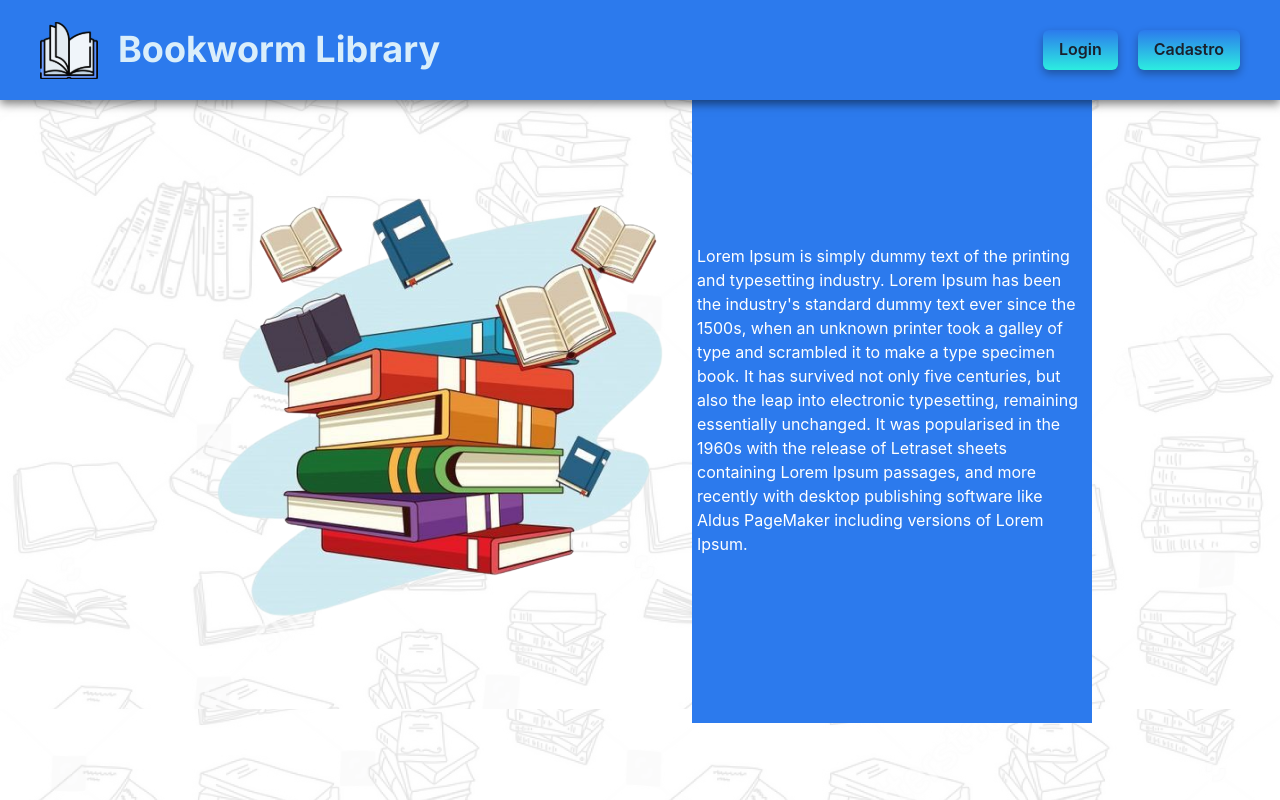
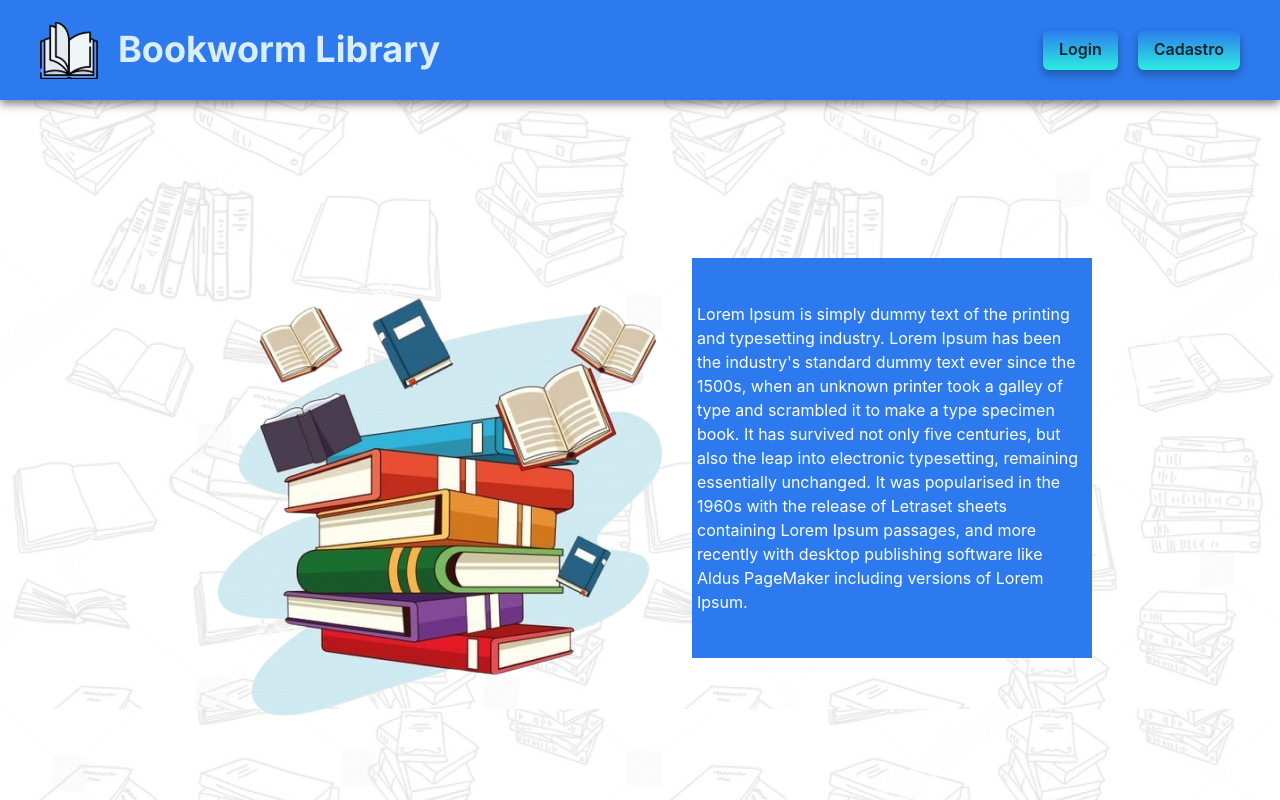
Before and after one commit to Bookworm-library/projeto-front-end, a React (Vite) app: page / in a window 1280 px wide. Built offline with nearby package versions, Linux system fonts and the light colour scheme.

Commit message:
Add: estilizando a imagem e a div de texto da MainLandingPage

```diff
--- a/src/components/MainLandingPage/index.tsx
+++ b/src/components/MainLandingPage/index.tsx
@@ -1,4 +1,4 @@
-import { Flex, Image, Text } from "@chakra-ui/react";
+import { Box, Flex, Image, Text } from "@chakra-ui/react";
 
 import { useContextFunction } from "../../contexts/userContext";
 import { ModalLogin } from "../ModalLogin";
@@ -17,9 +17,10 @@ export const MainLandingPage = () => {
         align={"center"}
         justify="center"
       >
+        <Flex marginTop={"200px"}>
           <Image src="./src/assets/img/books.png" />
-        <Flex bg={"#2C7AED"} h="85%" align={"center"} justify="center" p={"5px"} maxW="400px">
-          <Text color={"white"} >
+          <Flex bg={"#2C7AED"} h="100%" minH={"400px"} maxH="400px" align={"center"} justify="center" p={"5px"} maxW="400px">
+              <Text color={"white"}>
                 Lorem Ipsum is simply dummy text of the printing and
                 typesetting industry. Lorem Ipsum has been the industry's
                 standard dummy text ever since the 1500s, when an unknown
@@ -32,6 +33,7 @@ export const MainLandingPage = () => {
               </Text>
           </Flex>
         </Flex>
+      </Flex>
     </>
 
   );
```
Lines whose indentation alone changed are shown as unchanged.
